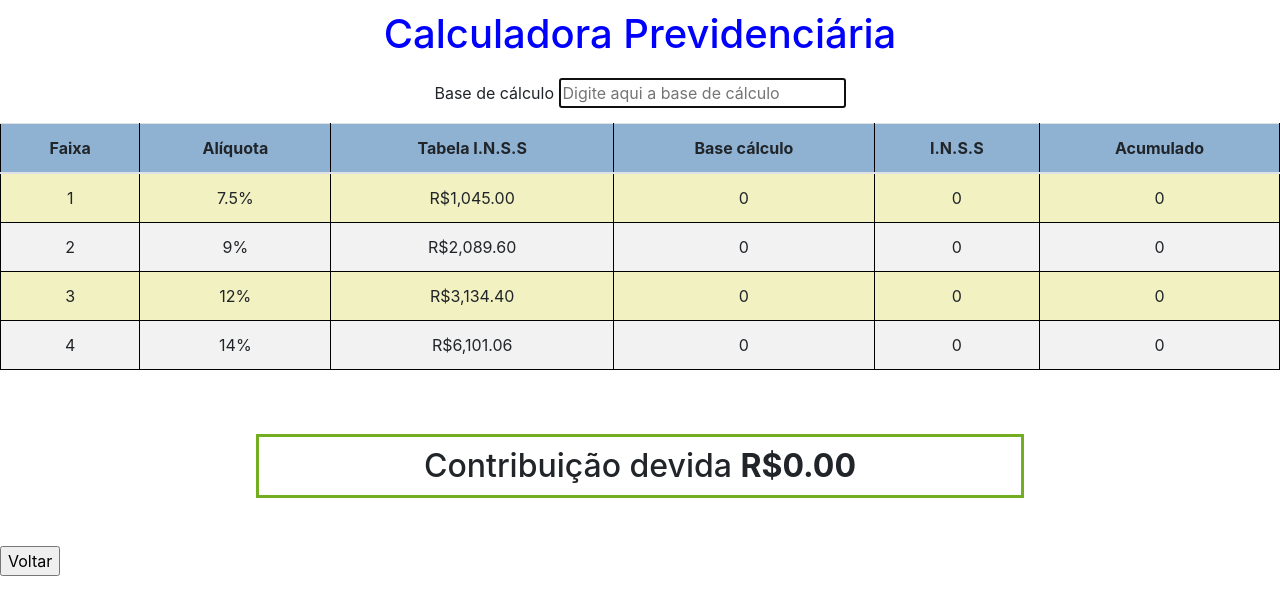
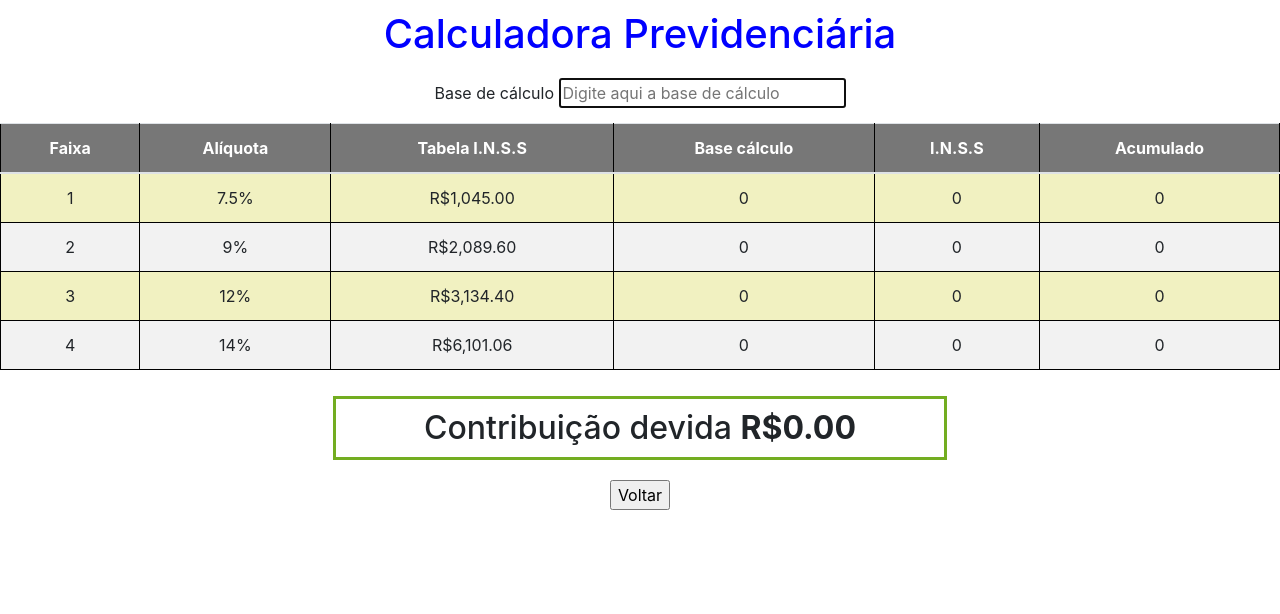
Before and after one commit to evertonweyand/Departamento_Pessoal_Utilidades, a plain HTML site: page html/calculo_inss.html in a window 1280 px wide. Drawn offline with nearby package versions, Linux system fonts and the light colour scheme.

Commit message:
Ajustes visuais.

```diff
--- a/css/modelo.css
+++ b/css/modelo.css
@@ -5,21 +5,21 @@ h1 {
 
 .div_center{
   margin: auto;
-  width: 60%;
+  width: 70%;
   padding: 10px;
   text-align: center;
 }
 
 .titulo_no_centro {
   margin: auto;
-  width: 60%;
+  width: 70%;
   padding: 10px;
   text-align: center;
   }
 
 .titulo_no_centro_com_borda {
   margin: auto;
-  width: 60%;
+  width: 70%;
   border: 3px solid #73AD21;
   padding: 10px;
   text-align: center;
--- a/css/table.css
+++ b/css/table.css
@@ -7,13 +7,8 @@ table, th, td {
 thead {
   padding: 15px;
   text-align: center;
-  background-color: rgb(143, 178, 211);
-}
-
-th {
-  padding: 15px;
-  text-align: center;
-  background-color: rgb(143, 178, 211);
+  color: white;
+  background-color: #777;
 }
 
 tr:nth-child(even) {
--- a/html/calculo_inss.html
+++ b/html/calculo_inss.html
@@ -70,16 +70,18 @@
                 <td id="fx4_acumulado">0</td>
             </tr>
           </table>
+    </div>
 
-          <br><br>
-          <h2 id="h2_result" class="titulo_no_centro_com_borda"></h2>
-          <br><br>
+    <div class="div_center">
+        <h2 id="h2_result" class="titulo_no_centro_com_borda"></h2>
+    </div>
 
-          <form>
+    <div class="div_center" >
+        <!-- <form>  -->
             <input type="button" value="Voltar" onClick="history.go(-1)">
             <!-- <input type="button" value="Avançar" onCLick="history.forward()">  -->
             <!-- <input type="button" value="Atualizar" onClick="history.go(0)">  -->
-          </form>
+          <!-- </form> -->
     </div>
 
     <script src="../js/calcular_inss.js"></script>
```
Also changed, not shown: index.html (+1 -1 lines), img/back-158491_1280.webp (added).
